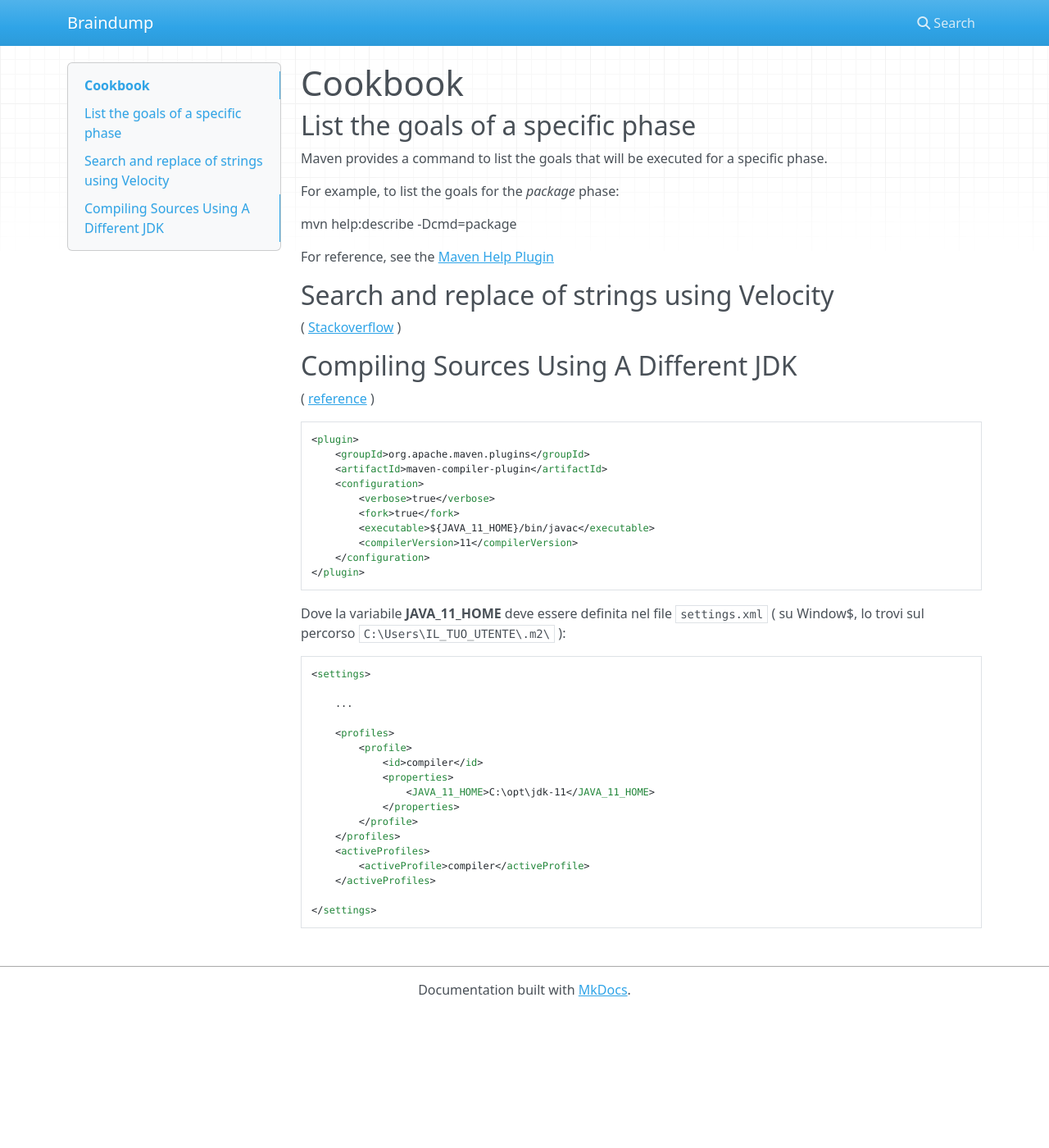
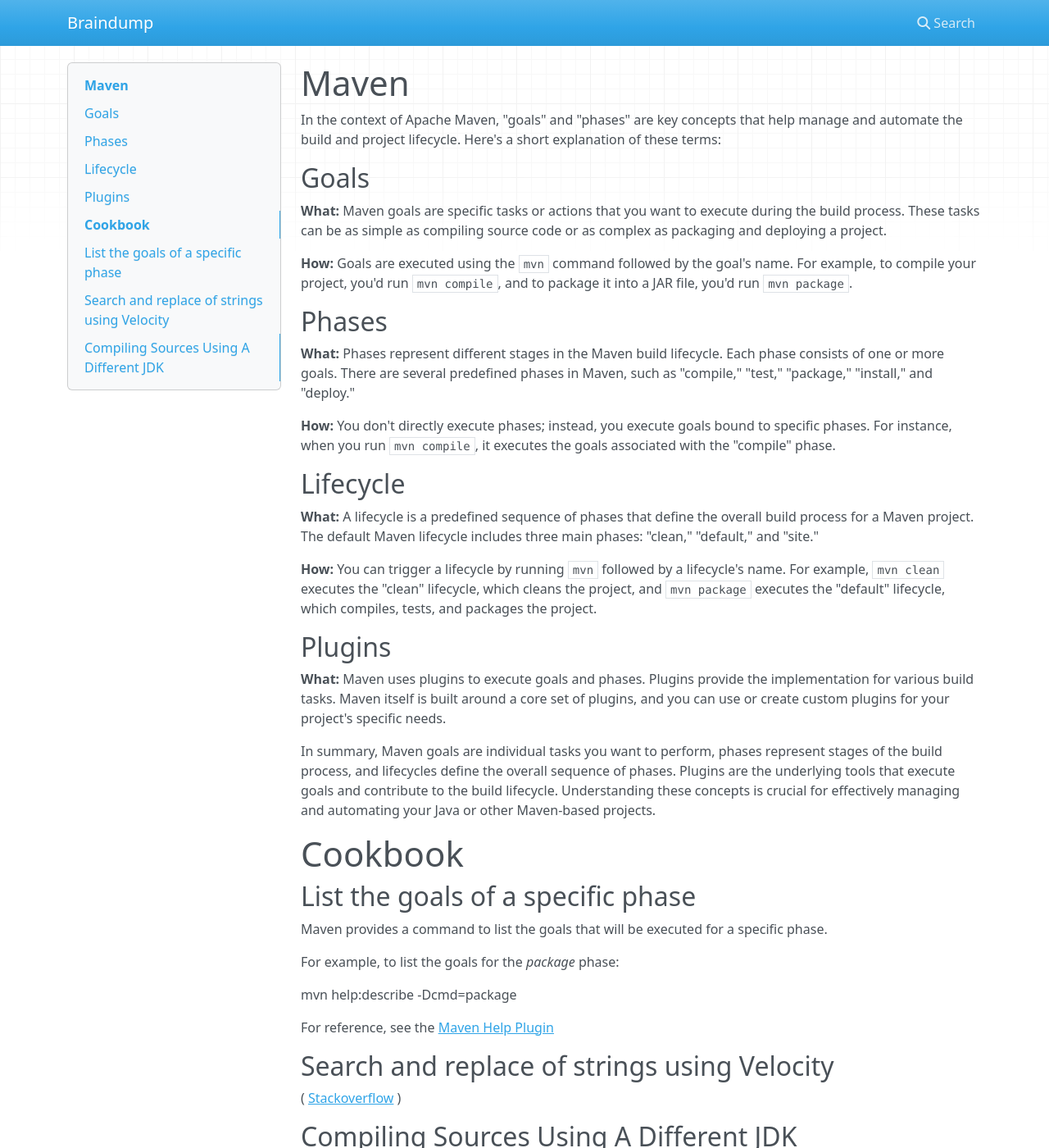
Before and after one commit to anotherMe/braindump, an MkDocs documentation site: the page built from docs/java/maven.md, in a window 1280 px wide and 1400 px high. Shown: the whole window at 82% size. Built offline with MkDocs 1.6.1, drawn with Linux system fonts in a browser that asks for light colours; nearby versions of some CDN libraries.

Commit message:
Updated file

```diff
--- a/docs/java/maven.md
+++ b/docs/java/maven.md
@@ -1,3 +1,32 @@
+
+# Maven
+
+In the context of Apache Maven, "goals" and "phases" are key concepts that help manage and automate the build and project lifecycle. Here's a short explanation of these terms:
+
+## Goals
+
+   **What:** Maven goals are specific tasks or actions that you want to execute during the build process. These tasks can be as simple as compiling source code or as complex as packaging and deploying a project.
+
+   **How:** Goals are executed using the `mvn` command followed by the goal's name. For example, to compile your project, you'd run `mvn compile`, and to package it into a JAR file, you'd run `mvn package`.
+
+## Phases
+
+   **What:** Phases represent different stages in the Maven build lifecycle. Each phase consists of one or more goals. There are several predefined phases in Maven, such as "compile," "test," "package," "install," and "deploy."
+
+   **How:** You don't directly execute phases; instead, you execute goals bound to specific phases. For instance, when you run `mvn compile`, it executes the goals associated with the "compile" phase.
+
+## Lifecycle
+
+   **What:** A lifecycle is a predefined sequence of phases that define the overall build process for a Maven project. The default Maven lifecycle includes three main phases: "clean," "default," and "site."
+
+   **How:** You can trigger a lifecycle by running `mvn` followed by a lifecycle's name. For example, `mvn clean` executes the "clean" lifecycle, which cleans the project, and `mvn package` executes the "default" lifecycle, which compiles, tests, and packages the project.
+
+## Plugins
+
+   **What:** Maven uses plugins to execute goals and phases. Plugins provide the implementation for various build tasks. Maven itself is built around a core set of plugins, and you can use or create custom plugins for your project's specific needs.
+
+In summary, Maven goals are individual tasks you want to perform, phases represent stages of the build process, and lifecycles define the overall sequence of phases. Plugins are the underlying tools that execute goals and contribute to the build lifecycle. Understanding these concepts is crucial for effectively managing and automating your Java or other Maven-based projects.
+
 
 # Cookbook
 
```
Also changed, not shown: docs/java/index.md (+1 -0 lines), docs/java/liquibase.md (added, +66 -0 lines).
